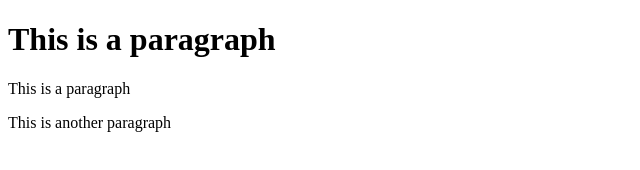
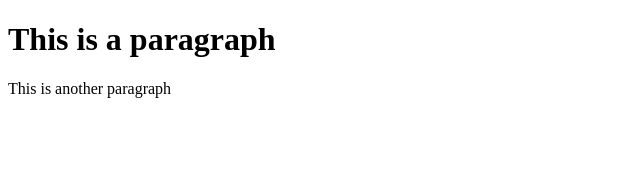
Before and after one commit to bruna39/git--test, a plain HTML site: page index.html in a window 1280 px wide. Shown: the whole page, without its empty margins (0-640 px from the left). Drawn offline with Linux system fonts and the light colour scheme.

Commit message:
Second commit

```diff
--- a/index.html
+++ b/index.html
@@ -2,7 +2,7 @@
 <html>
     <body>
         <h1>This is a paragraph</h1>
-        <p>This is a paragraph</p>
+        <!--<p>This is a paragraph</p>-->
         <p>This is another paragraph</p>
     </body>
 </html>
```
